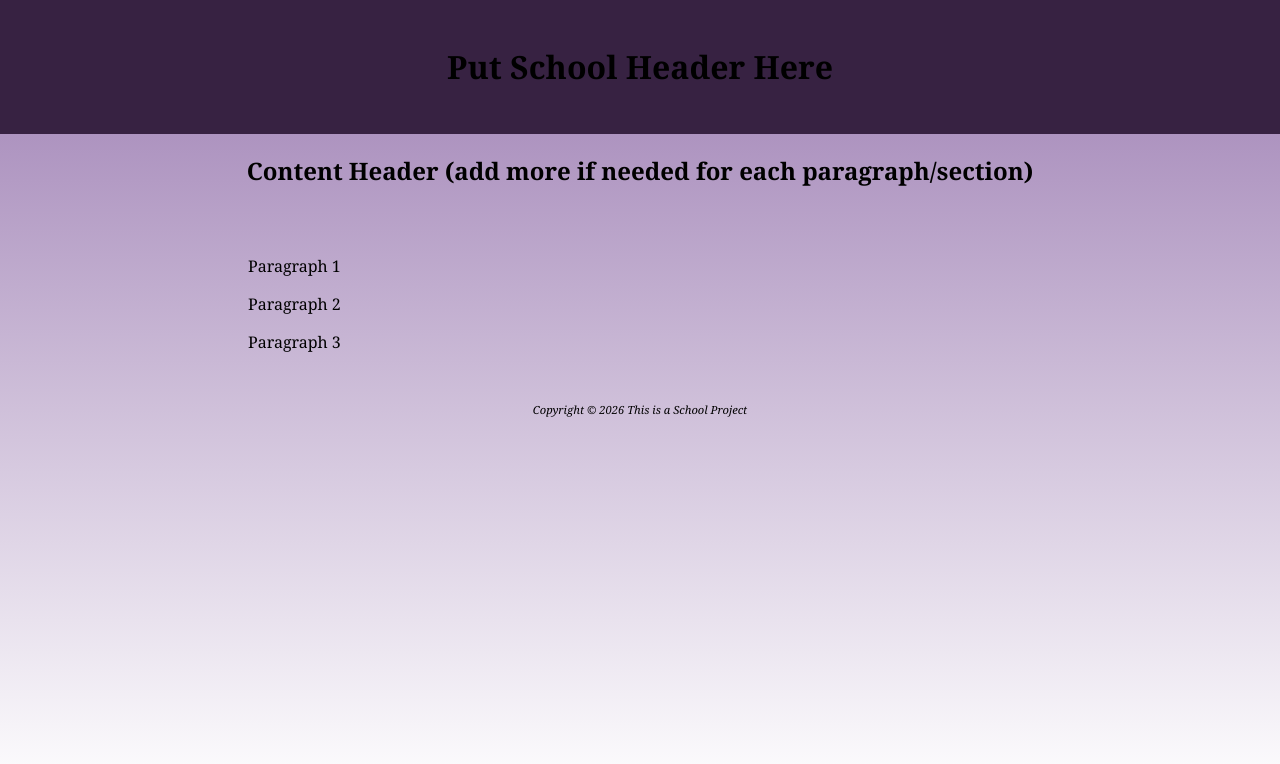
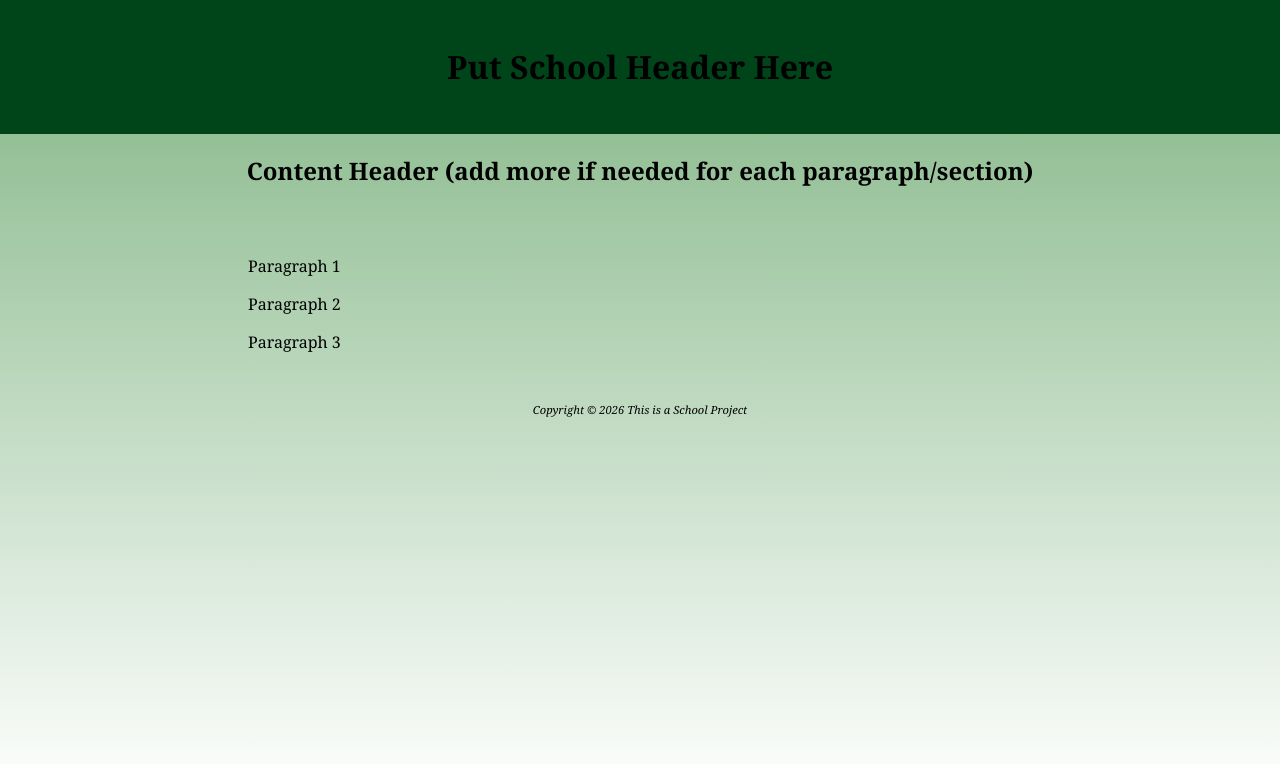
Before and after one commit to Klmay/Front-End-Final-Project-Web-Application, a plain HTML site: page index.html in a window 1280 px wide. Drawn offline with Linux system fonts and the light colour scheme.

Commit message:
Color pallete updated

```diff
--- a/school.css
+++ b/school.css
@@ -2,7 +2,7 @@
 body {  font-family:Cambria, Cochin, Georgia, Times, 'Times New Roman', serif;
         margin: 0;
         height: 100%;
-        background-image: linear-gradient(to bottom, #9d7eb3, #FFFFFF);
+        background-image: linear-gradient(to bottom, #7eb381, #FFFFFF);
         background-repeat: no-repeat;
         background-attachment: fixed;
         color: #000000;
@@ -20,7 +20,7 @@ main {
 }
 
 header {
-        background-color: #372242;
+        background-color: #00441a;
         padding: 1.5em;
         text-align: center;
         background-image: url();
@@ -56,7 +56,7 @@ nav a:link {
     color:#000000;
 }
 nav a:hover {
-    color:#49008d;
+    color:#02ad2d;
 }
 nav a:visited {
     color:#000000;
```
